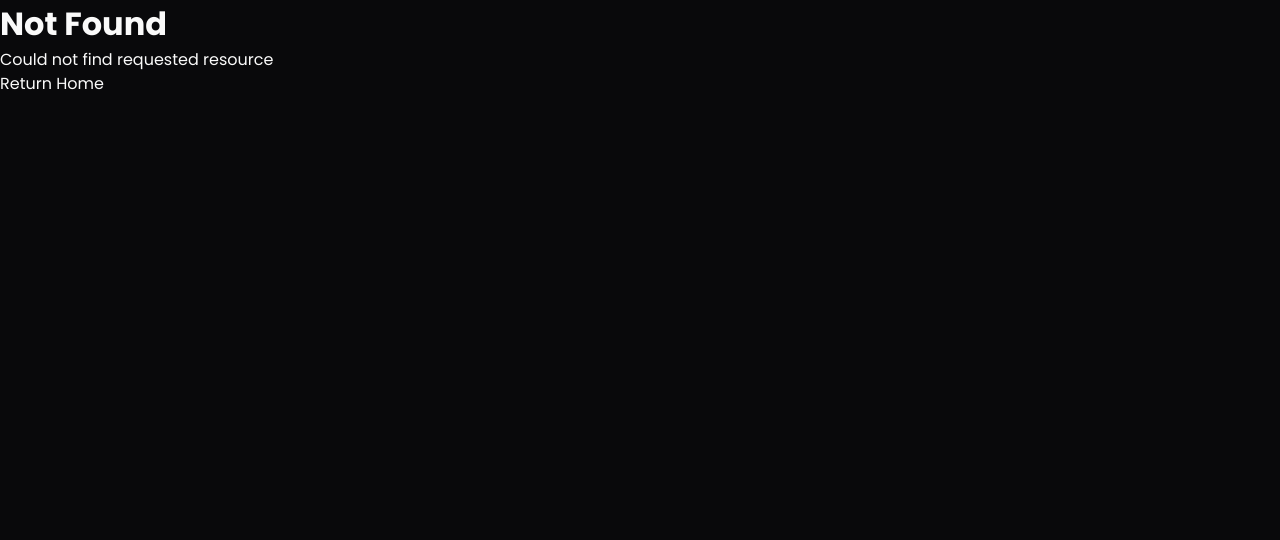
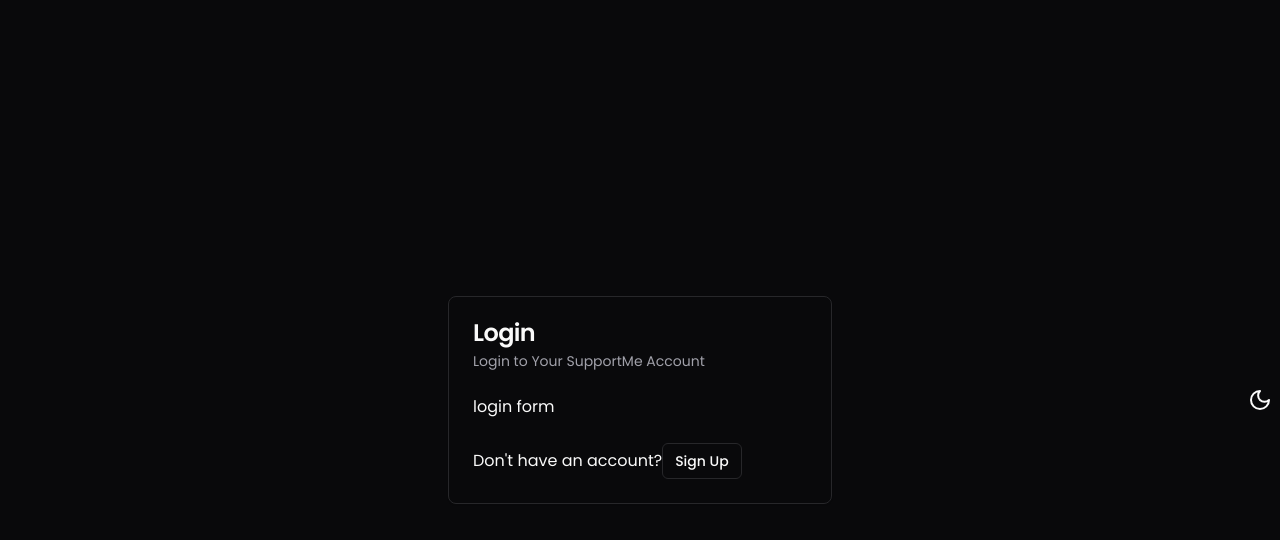
Before and after one commit to Imaginativeone/support-me-course, a Next.js app: page /login in a window 1280 px wide. Before the commit this address had no page. Shown: the top 540 px of the page. Built offline with nearby package versions, Linux system fonts and the light colour scheme.

Commit message:
Card component added

```diff
--- /dev/null
+++ b/app/(logged-out)/login/page.tsx
@@ -0,0 +1,31 @@
+'use client'
+
+import { Button } from "@/components/ui/button"
+import { Card, CardContent, CardDescription, CardFooter, CardHeader, CardTitle } from "@/components/ui/card"
+import Link from "next/link"
+
+export default function LoginPage() {
+  return (
+    <>
+      <Card className="w-full max-w-sm">
+        <CardHeader>
+          <CardTitle>
+            Login
+          </CardTitle>
+          <CardDescription>
+            Login to Your SupportMe Account
+          </CardDescription>
+        </CardHeader>
+        <CardContent>
+          login form
+        </CardContent>
+        <CardFooter>
+          Don't have an account?
+          <Button asChild variant="outline" size="sm">
+            <Link href="/sign-up">Sign Up</Link>
+          </Button>
+        </CardFooter>
+      </Card>
+    </>
+  )
+}
--- /dev/null
+++ b/components/ui/card.tsx
@@ -0,0 +1,79 @@
+import * as React from "react"
+
+import { cn } from "@/lib/utils"
+
+const Card = React.forwardRef<
+  HTMLDivElement,
+  React.HTMLAttributes<HTMLDivElement>
+>(({ className, ...props }, ref) => (
+  <div
+    ref={ref}
+    className={cn(
+      "rounded-lg border bg-card text-card-foreground shadow-sm",
+      className
+    )}
+    {...props}
+  />
+))
+Card.displayName = "Card"
+
+const CardHeader = React.forwardRef<
+  HTMLDivElement,
+  React.HTMLAttributes<HTMLDivElement>
+>(({ className, ...props }, ref) => (
+  <div
+    ref={ref}
+    className={cn("flex flex-col space-y-1.5 p-6", className)}
+    {...props}
+  />
+))
+CardHeader.displayName = "CardHeader"
+
+const CardTitle = React.forwardRef<
+  HTMLParagraphElement,
+  React.HTMLAttributes<HTMLHeadingElement>
+>(({ className, ...props }, ref) => (
+  <h3
+    ref={ref}
+    className={cn(
+      "text-2xl font-semibold leading-none tracking-tight",
+      className
+    )}
+    {...props}
+  />
+))
+CardTitle.displayName = "CardTitle"
+
+const CardDescription = React.forwardRef<
+  HTMLParagraphElement,
+  React.HTMLAttributes<HTMLParagraphElement>
+>(({ className, ...props }, ref) => (
+  <p
+    ref={ref}
+    className={cn("text-sm text-muted-foreground", className)}
+    {...props}
+  />
+))
+CardDescription.displayName = "CardDescription"
+
+const CardContent = React.forwardRef<
+  HTMLDivElement,
+  React.HTMLAttributes<HTMLDivElement>
+>(({ className, ...props }, ref) => (
+  <div ref={ref} className={cn("p-6 pt-0", className)} {...props} />
+))
+CardContent.displayName = "CardContent"
+
+const CardFooter = React.forwardRef<
+  HTMLDivElement,
+  React.HTMLAttributes<HTMLDivElement>
+>(({ className, ...props }, ref) => (
+  <div
+    ref={ref}
+    className={cn("flex items-center p-6 pt-0", className)}
+    {...props}
+  />
+))
+CardFooter.displayName = "CardFooter"
+
+export { Card, CardHeader, CardFooter, CardTitle, CardDescription, CardContent }
```
